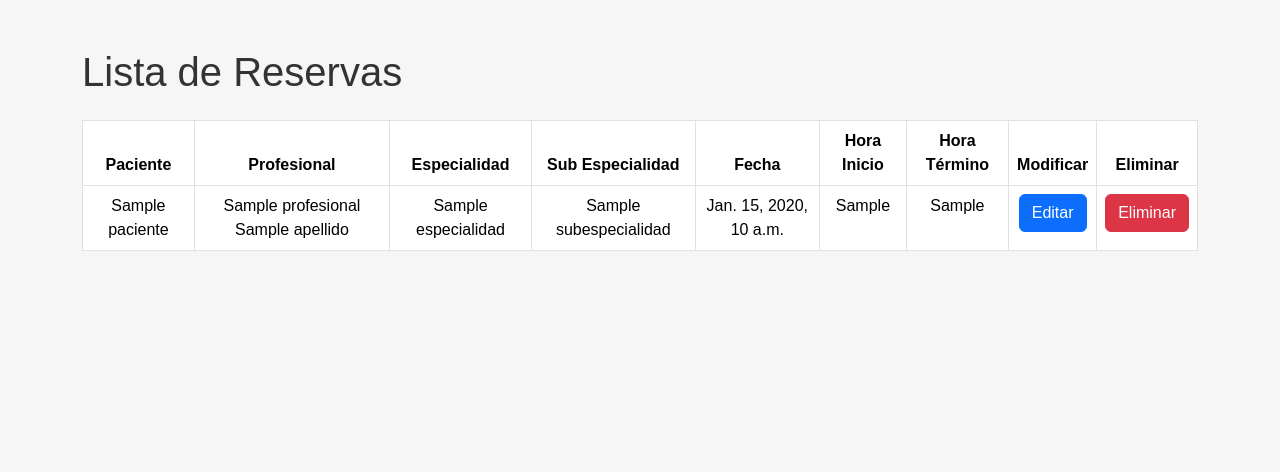
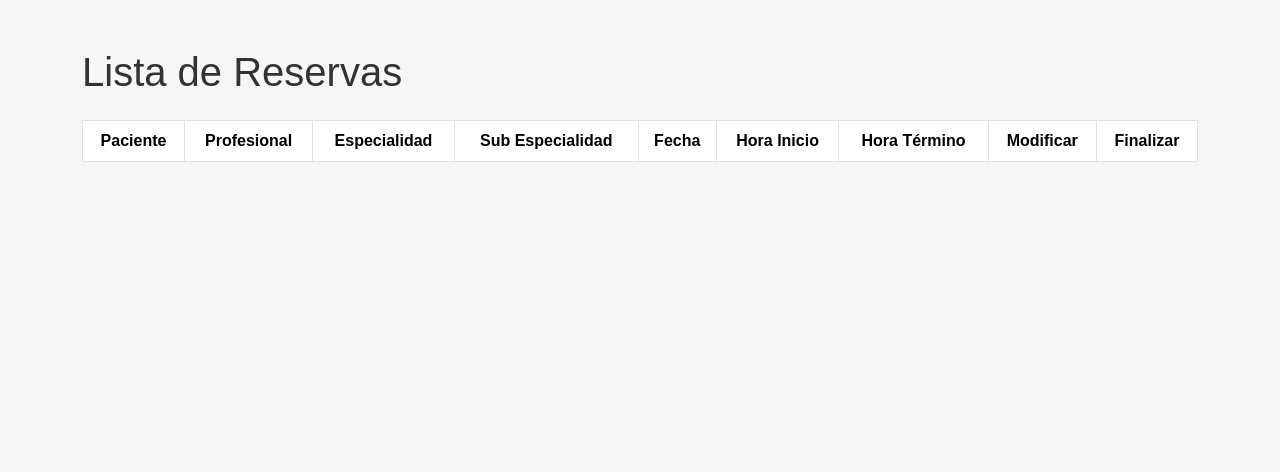
Before and after one commit to michelanyelo/centromedico, a Django app: template project/dashboard/templates/dashboard/dashboard.html in a window 1280 px wide. Shown: the part 118-590 px from the top of the page. Run offline with Django 5.2, Linux system fonts and the light colour scheme; the template is opened without the code that fills it: most values are stand-ins (such as "Sample title", 1, 10 or a date in 2020); lists and menus that the app fills with data are empty; some libraries are stand-ins or nearby versions.

Commit message:
Added 'is_active' field to Reserva model, updated dashboard views and templates to reflect new field, and renamed 'eliminar_reserva' to 'finalizar_reserva' in views and URLs.

```diff
--- a/project/armois/models.py
+++ b/project/armois/models.py
@@ -87,6 +87,7 @@ class Reserva(models.Model):
     profesional = models.ForeignKey(Profesional, on_delete=models.CASCADE)
     fecha_reserva = models.DateTimeField(auto_now_add=True)
     is_synced_with_google_calendar = models.BooleanField(default=False)
+    is_active = models.BooleanField(default=True)
 
     def __str__(self):
         return f"Reserva de {self.paciente.nombre} con {self.horario.profesional.nombre} el {self.horario.fecha} desde las {self.horario.hora_inicio} hasta las {self.horario.hora_fin}"
--- a/project/dashboard/static/dashboard/css/styles.css
+++ b/project/dashboard/static/dashboard/css/styles.css
@@ -74,3 +74,8 @@ footer .nav-item {
     background-color: var(--card-highlight);
     color: var(--default);
 }
+
+/* Dashboard */
+.hidden {
+    display: none;
+}
--- a/project/dashboard/static/dashboard/js/modal.js
+++ b/project/dashboard/static/dashboard/js/modal.js
@@ -180,11 +180,11 @@ formEditarReserva.addEventListener('submit', async function (event) {
     }
 });
 
-// Función para eliminar una reserva
-const eliminarReserva = async (reservaId) => {
-    if (confirm('¿Estás seguro de que deseas eliminar esta reserva?')) {
+// Función para finalizar una reserva
+const finalizarReserva = async (reservaId) => {
+    if (confirm('¿Estás seguro de que deseas finalizar esta reserva?')) {
         try {
-            const response = await fetch(`./eliminar-reserva/`, {
+            const response = await fetch('./finalizar-reserva/', { // Actualiza el endpoint según tu implementación
                 method: 'POST',
                 headers: {
                     'Content-Type': 'application/json',
@@ -195,14 +195,14 @@ const eliminarReserva = async (reservaId) => {
 
             const result = await response.json();
             if (result.success) {
-                alert('Reserva eliminada exitosamente');
+                alert('Reserva finalizada exitosamente');
                 location.reload();
             } else {
-                alert('Error al eliminar la reserva: ' + result.error);
+                alert('Error al finalizar la reserva: ' + result.error);
             }
         } catch (error) {
-            console.error('Error al eliminar la reserva:', error);
-            alert('Error al eliminar la reserva.');
+            console.error('Error al finalizar la reserva:', error);
+            alert('Error al finalizar la reserva.');
         }
     }
 };
--- a/project/dashboard/templates/dashboard/dashboard.html
+++ b/project/dashboard/templates/dashboard/dashboard.html
@@ -18,11 +18,12 @@
           <th>Hora Inicio</th>
           <th>Hora Término</th>
           <th>Modificar</th>
-          <th>Eliminar</th>
+          <th>Finalizar</th>
         </tr>
       </thead>
       <tbody>
         {% for reserva in reservas %}
+          {% if reserva.is_active %}
             <tr>
               <td>{{ reserva.paciente.nombre }}</td>
               <td>{{ reserva.profesional.nombre }} {{ reserva.profesional.apellido }}</td>
@@ -35,9 +36,10 @@
                 <button type="button" class="btn btn-primary" data-bs-toggle="modal" data-bs-target="#editarReserva" data-reserva-id="{{ reserva.id }}" data-paciente-nombre="{{ reserva.paciente.nombre }}" data-profesional-id="{{ reserva.profesional.id }}" data-especialidad-id="{{ reserva.especialidad.id }}" data-horario-id="{{ reserva.horario.id }}">Editar</button>
               </td>
               <td>
-              <button type="button" class="btn btn-danger" data-reserva-id="{{ reserva.id }}" onclick="eliminarReserva('{{ reserva.id }}')">Eliminar</button>
+                <button type="button" class="btn btn-success" data-reserva-id="{{ reserva.id }}" onclick="finalizarReserva('{{ reserva.id }}')">Finalizar</button>
               </td>
             </tr>
+          {% endif %}
         {% endfor %}
       </tbody>
     </table>
--- a/project/dashboard/urls.py
+++ b/project/dashboard/urls.py
@@ -13,7 +13,7 @@ urlpatterns = [
     path('listar-especialidad/<int:profesional_id>/', views.listar_especialidad, name='listar_especialidad'),
     path('listar-subespecialidades/<int:especialidad_id>/', views.listar_subespecialidades, name='listar_subespecialidades'),
     path('editar-reserva/', views.editar_reserva, name='editar_reserva'),
-    path('eliminar-reserva/', views.eliminar_reserva, name='eliminar_reserva'),
+    path('finalizar-reserva/', views.eliminar_reserva, name='eliminar_reserva'),
     path('eliminar-reserva-calendario/<str:reserva_id>/', views.eliminar_reserva_calendario, name='eliminar_reserva_calendario'),
 
 ]
```
Also changed, not shown: project/dashboard/views.py (+5 -2 lines), project/armois/migrations/0002_reserva_is_active.py (added). Lines whose indentation alone changed are shown as unchanged.
